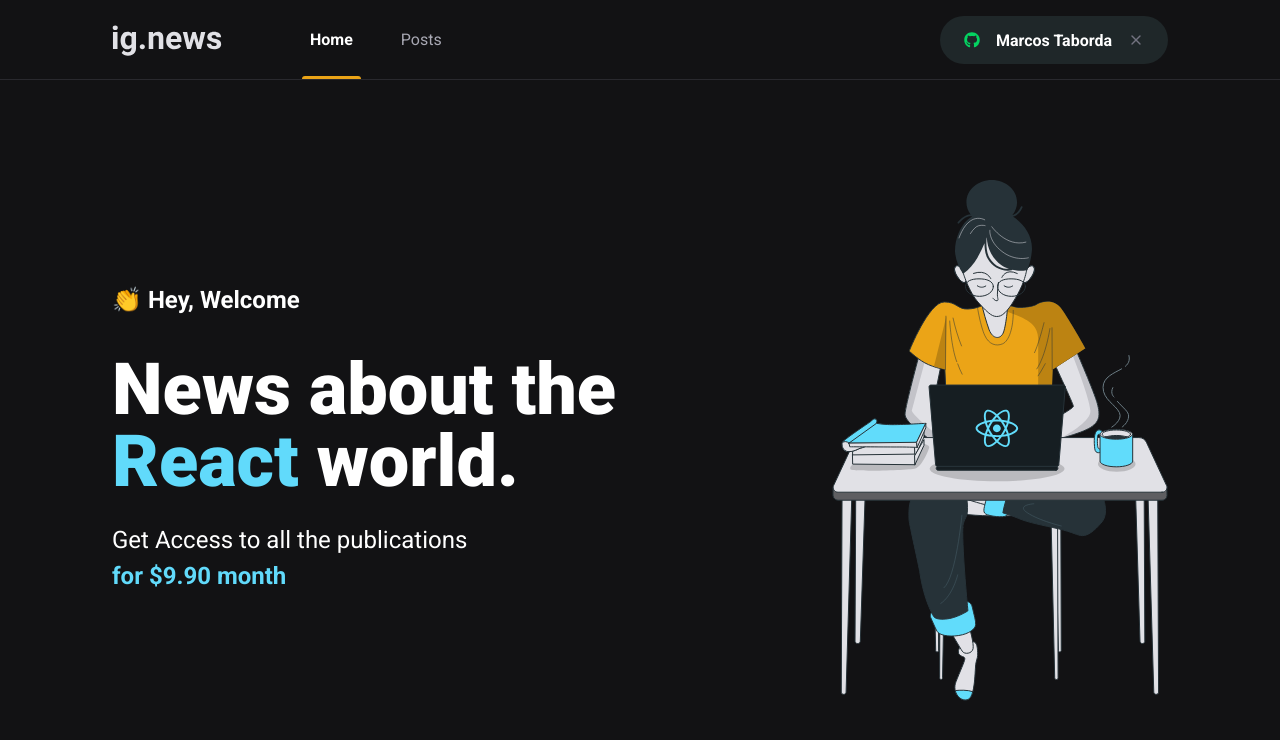
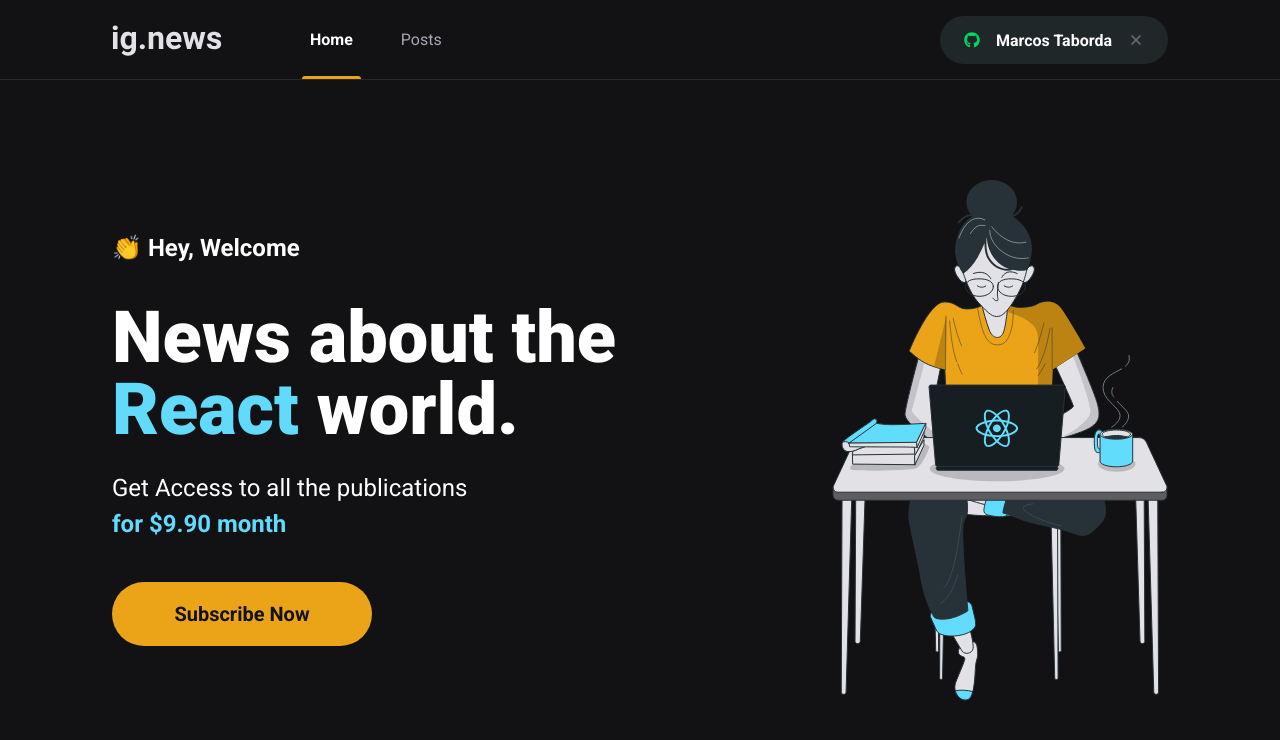
Before and after one commit to marcostaborda/ignews-ignite-nextjs, a Next.js app: page / in a window 1280 px wide. Shown: the top 740 px of the page. Built offline with nearby package versions, Linux system fonts and the light colour scheme.

Commit message:
feat(component) - subscribe button

```diff
--- /dev/null
+++ b/src/components/SubscribeButton/index.tsx
@@ -0,0 +1,9 @@
+import styles from './styles.module.scss';
+
+export function SubscribeButton() {
+  return (
+    <button type="button" className={styles.buttonSubscribe}>
+      Subscribe Now
+    </button>
+  )
+}
--- /dev/null
+++ b/src/components/SubscribeButton/styles.module.scss
@@ -0,0 +1,20 @@
+.buttonSubscribe {
+  height: 4rem;
+  width: 260px;
+  border: 0;
+  border-radius: 2rem;
+  background: var(--yellow-500);
+  color: var(--gray-900);
+  font-size: 1.25rem;
+  font-weight: bold;
+
+  display: flex;
+  align-items: center;
+  justify-content: center;
+
+  transition: filter 0.2s;
+
+  &:hover {
+    filter: brightness(0.8);
+  }
+}
--- a/src/pages/home.module.scss
+++ b/src/pages/home.module.scss
@@ -38,4 +38,8 @@
       font-weight: bold;
     }
   }
+
+  button {
+    margin-top: 2.5rem;
+  }
 }
--- a/src/pages/index.tsx
+++ b/src/pages/index.tsx
@@ -1,4 +1,5 @@
 import Head from 'next/head';
+import { SubscribeButton } from '../components/SubscribeButton';
 
 import styles from './home.module.scss';
 
@@ -16,6 +17,7 @@
             Get Access to all the publications <br />
             <span>for $9.90 month</span>
           </p>
+          <SubscribeButton />
         </section>
 
         <img src="/images/avatar.svg" alt="Girl Coding" />
```
